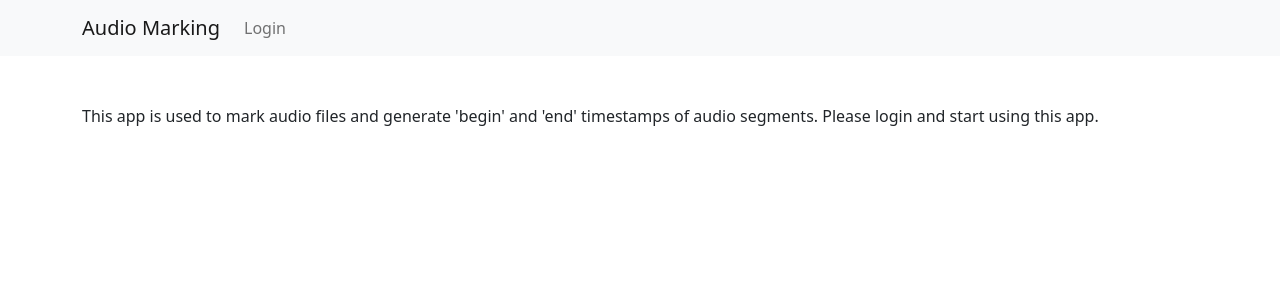
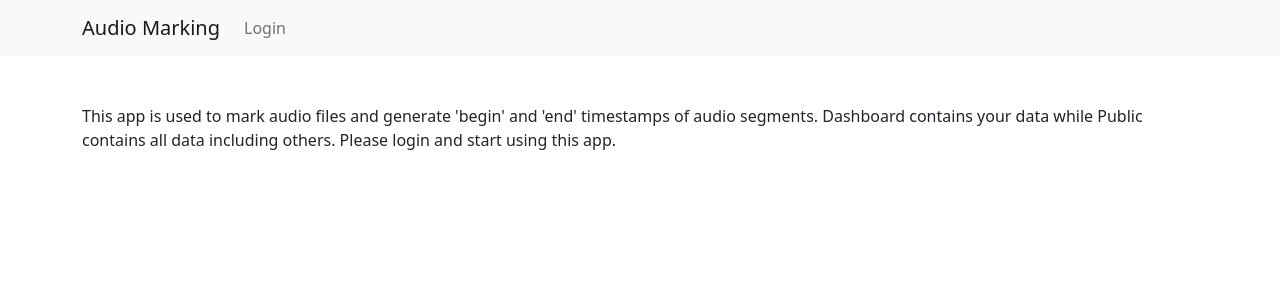
Before and after one commit to ksmelnad/audiomarking-frontend, a React (Create React App) app: page / in a window 1280 px wide. Shown: the top 300 px of the page. Built offline with nearby package versions, Linux system fonts and the light colour scheme; no server answers.

Commit message:
second commit

```diff
--- a/src/components/Home.js
+++ b/src/components/Home.js
@@ -6,7 +6,9 @@ function Home() {
     <Container className="mt-5">
       <p>
         This app is used to mark audio files and generate 'begin' and 'end'
-        timestamps of audio segments. Please login and start using this app.
+        timestamps of audio segments. Dashboard contains your data while Public
+        contains all data including others. Please login and start using this
+        app.
       </p>
     </Container>
   );
```
